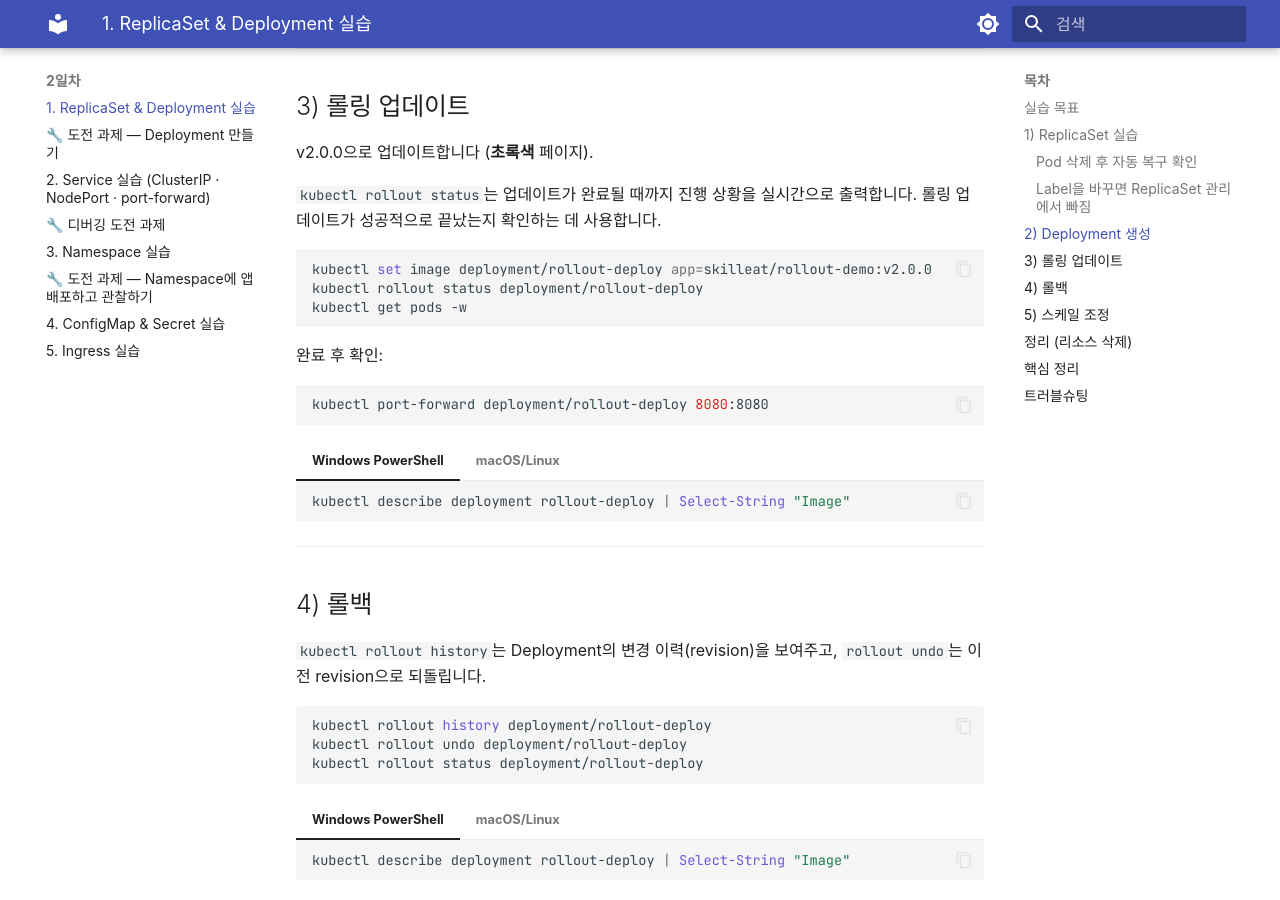
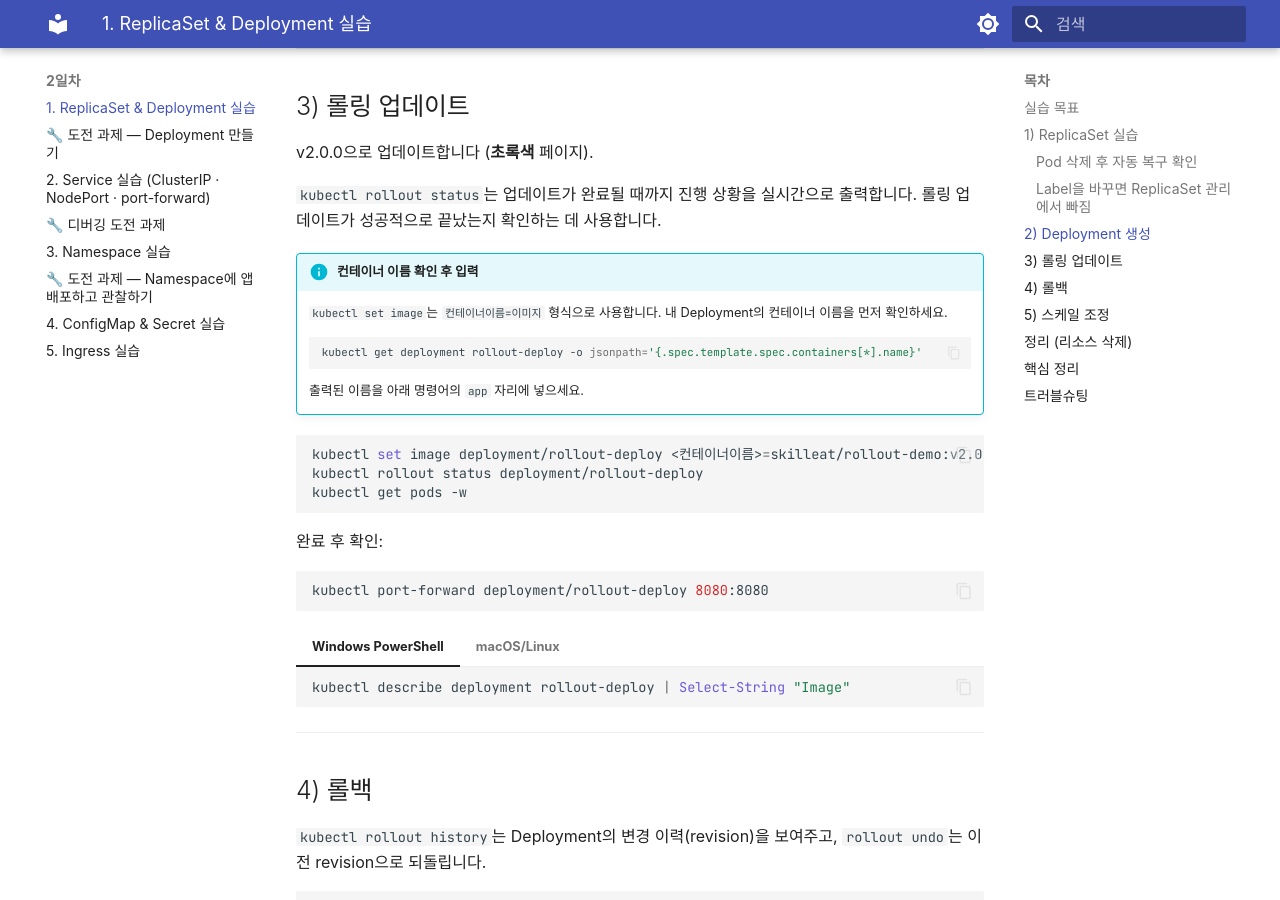
Before and after one commit to skilleat-labs/k8s-for-4days, an MkDocs documentation site: the page built from docs/day2/2-1-replicaset-deployment.md, in a window 1280 px wide and 900 px high, scrolled down 2545 px. Built offline with MkDocs 1.6.1 and Material for MkDocs 9.7.7, drawn with Linux system fonts in a browser that asks for light colours; some web fonts are replaced.

Commit message:
Add container name lookup tip before kubectl set image
Co-Authored-By: Claude Sonnet 4.6 <noreply@anthropic.com>

````diff
--- a/docs/day2/2-1-replicaset-deployment.md
+++ b/docs/day2/2-1-replicaset-deployment.md
@@ -131,8 +131,18 @@ v2.0.0으로 업데이트합니다 (**초록색** 페이지).
 
 `kubectl rollout status`는 업데이트가 완료될 때까지 진행 상황을 실시간으로 출력합니다. 롤링 업데이트가 성공적으로 끝났는지 확인하는 데 사용합니다.
 
+!!! info "컨테이너 이름 확인 후 입력"
+    `kubectl set image`는 `컨테이너이름=이미지` 형식으로 사용합니다.
+    내 Deployment의 컨테이너 이름을 먼저 확인하세요.
+
+    ```bash
+    kubectl get deployment rollout-deploy -o jsonpath='{.spec.template.spec.containers[*].name}'
+    ```
+
+    출력된 이름을 아래 명령어의 `app` 자리에 넣으세요.
+
 ```bash
-kubectl set image deployment/rollout-deploy app=skilleat/rollout-demo:v2.0.0
+kubectl set image deployment/rollout-deploy <컨테이너이름>=skilleat/rollout-demo:v2.0.0
 kubectl rollout status deployment/rollout-deploy
 kubectl get pods -w
 ```
````
